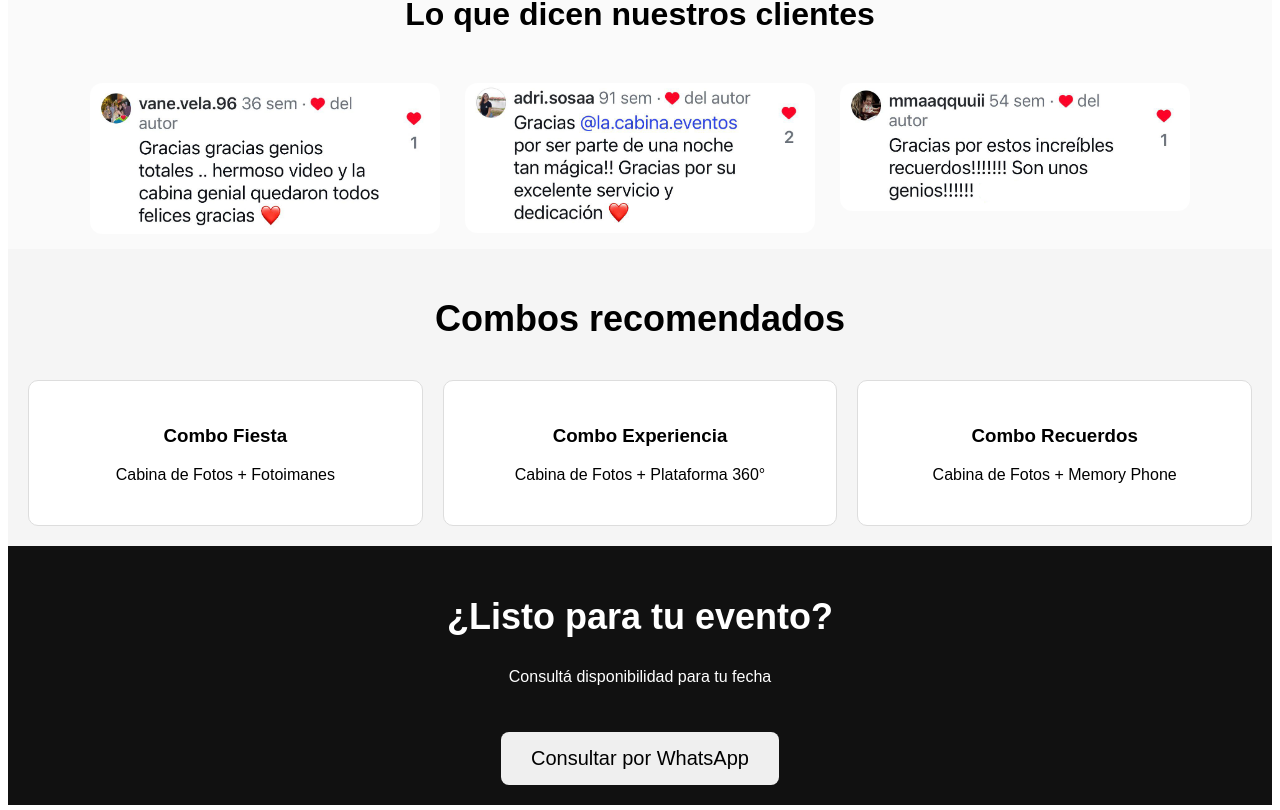
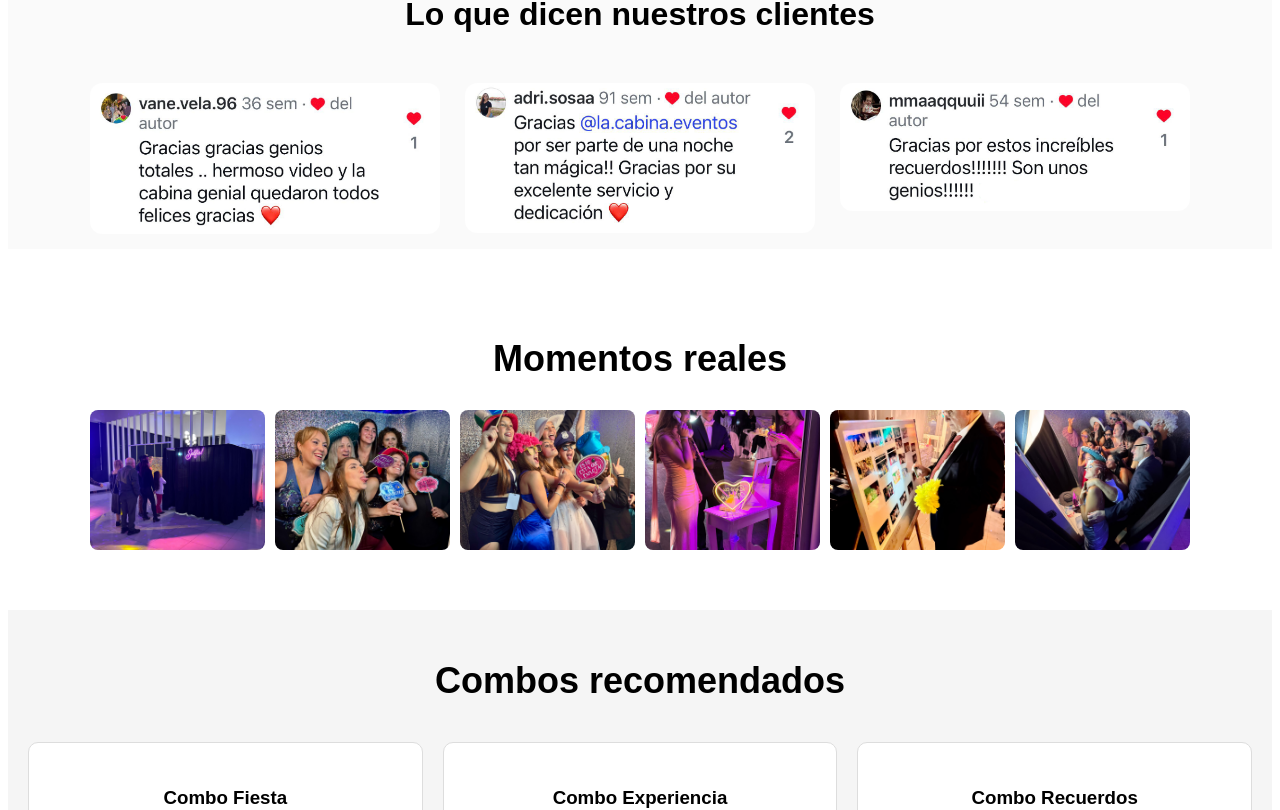
Before and after one commit to dsalaberry-lacabina/Lacabinaeventos, a Next.js app: page / in a window 1280 px wide. Shown: the part 1307-2117 px from the top of the page. Built offline with nearby package versions, Linux system fonts and the light colour scheme.

Commit message:
Cambios de fotos

```diff
--- a/app/page.tsx
+++ b/app/page.tsx
@@ -236,10 +236,38 @@ export default function Home() {
             <img src="/testimonios/2.jpg" />
             <img src="/testimonios/3.jpg" />
 
-    </div>
+        </div>
 
-  </div>
-</section>
+         </div>
+       </section>
+
+          {/* GALERÍA */}
+          <section style={{ padding: "60px 20px", textAlign: "center" }}>
+
+            <h2 style={{ fontSize: "36px", marginBottom: "30px" }}>
+              Momentos reales
+            </h2>
+
+            <div
+              style={{
+                display: "grid",
+                gridTemplateColumns: "repeat(6, 1fr)",
+                gap: "10px",
+                maxWidth: "1100px",
+                margin: "0 auto"
+              }}
+            >
+
+              <GalleryImage src="/galeria/foto1.jpg" index={0} />
+              <GalleryImage src="/galeria/foto2.jpg" index={1} />
+              <GalleryImage src="/galeria/foto3.jpg" index={2} />
+              <GalleryImage src="/galeria/foto4.jpg" index={3} />
+              <GalleryImage src="/galeria/foto5.jpg" index={4} />
+              <GalleryImage src="/galeria/foto6.jpg" index={5} />
+
+            </div>
+
+          </section>
 
       {/* COMBOS */}
       <section
--- a/components/ServicePage.tsx
+++ b/components/ServicePage.tsx
@@ -397,7 +397,7 @@ export default function ServicePage({
             }
           }
 
-        /* MOBILE */
+
         /* 📱 MOBILE */
           @media (max-width: 768px) {
 
@@ -409,8 +409,10 @@ export default function ServicePage({
               gap: 20px;
             }
 
+          }
             .hero-logo {
               margin: 0 auto;
+              width: 300px;
             }
 
             .intro-text-block {
```
Also changed, not shown: public/servicios/glam1.jpg, 1 other file (tests, documents, lock files or other folders).
